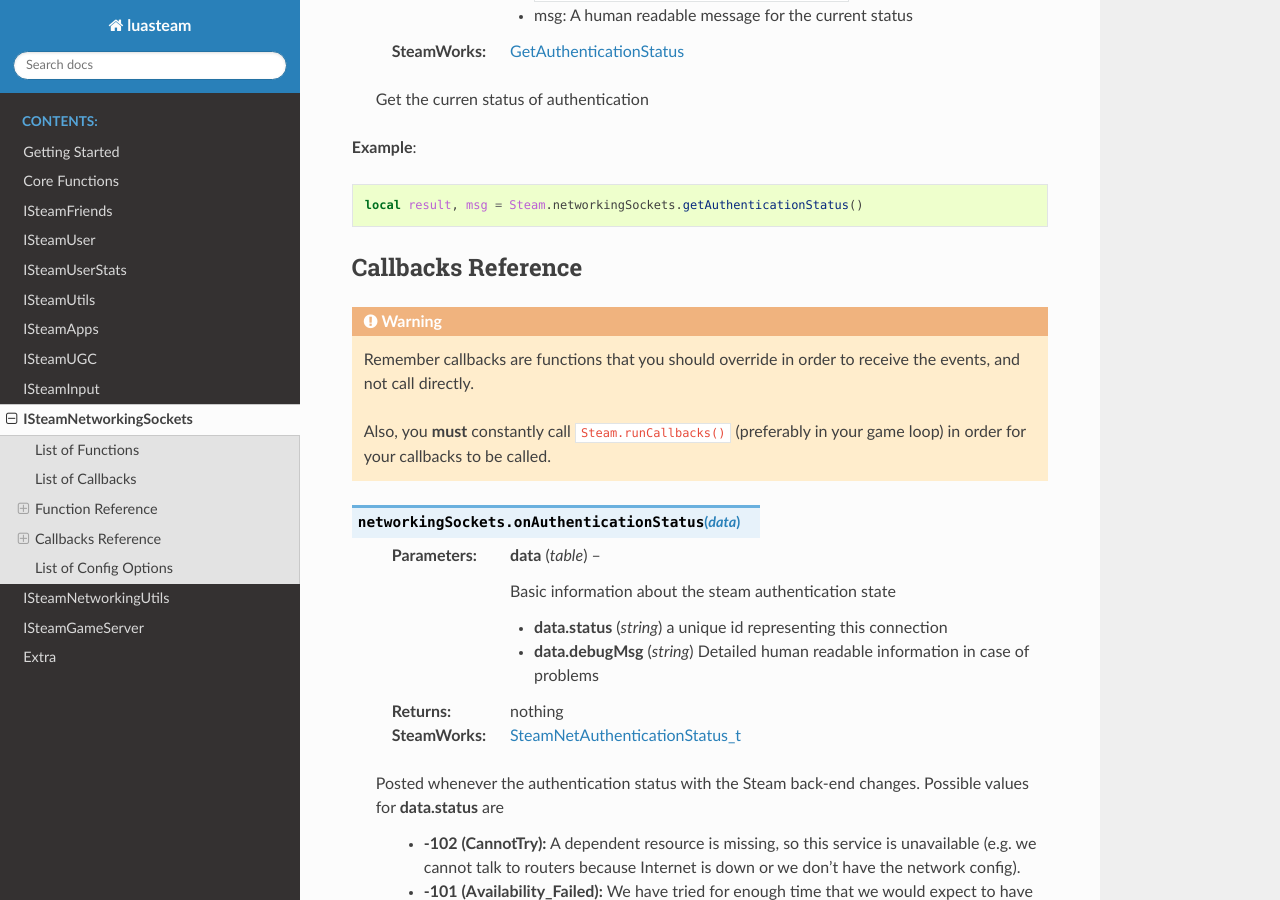
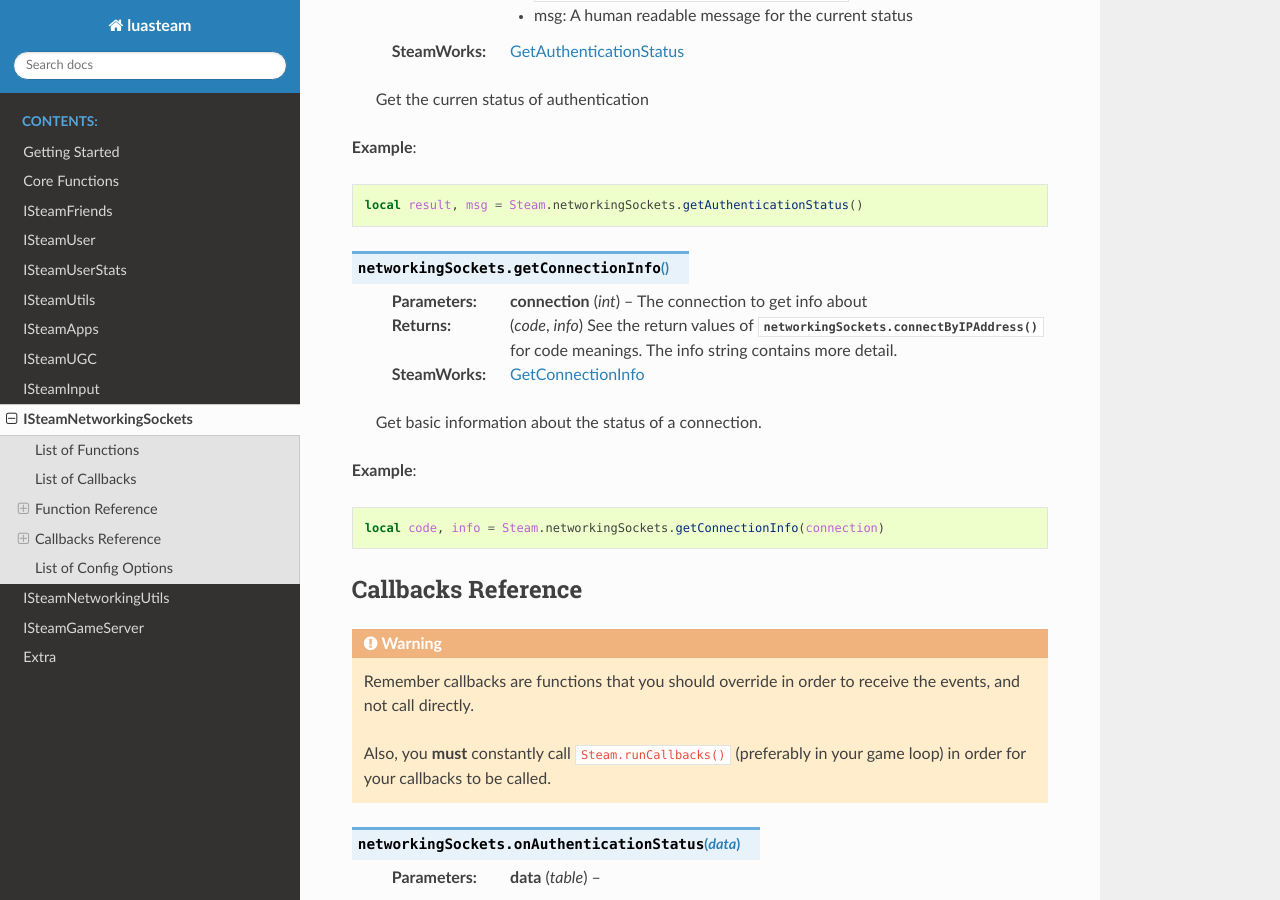
Before and after one commit to uspgamedev/luasteam, a Sphinx documentation site: the page built from docs/networkingSockets.rst, in a window 1280 px wide and 900 px high, scrolled down 6027 px. Built offline with Sphinx 7.4.7 and the Read the Docs theme 2.0.0, drawn with Linux system fonts in a browser that asks for light colours; some of the changed text lies outside the part shown.

Commit message:
Fix callback duplication & wrong handle return type. Update docs

```diff
--- a/docs/networkingSockets.rst
+++ b/docs/networkingSockets.rst
@@ -51,7 +51,7 @@ Function Reference
     :param uint64 steamID: The steamID of the remote host to connect to. Use :func:`Steam.extra.parseUint64('12345abcded')` to parse a steamID string
     :param integer virtualPort: The virtual port to connect to on the server.
     :param table options: Table with key value pairs to override default SteamNetworkingSockets options. See the config section at the bottom for possible values
-    :returns: (`userdata`) a socket object
+    :returns: (`int`) a connection id
     :SteamWorks: `CreateListenSocketP2P <https://partner.steamgames.com/doc/api/ISteamNetworkingSockets#CreateListenSocketP2P>`_
 
     Accept P2P connections through the Steam Network. If you want to change any networking settings, you need pass these options on creation. Implement the callback **TODO** to be notified about connection events.
@@ -77,14 +77,14 @@ Function Reference
 
     :param string localAdress: The adress to connect to in string format. E.g. to bind to localhost on port 55556, use **"127.0.0.1:55556"**.
     :param table options: Table with key value pairs to override default SteamNetworkingSockets options. See the config section at the bottom for possible values
-    :returns: (`userdata`) a socket object
+    :returns: (`int`) a connection id
     :SteamWorks: `ConnectByIPAddress <https://partner.steamgames.com/doc/api/ISteamNetworkingSockets#ConnectByIPAddress>`_
 
     Connect to a given adress as a "client". If you want to change any networking settings, you need pass these options on creation. Implement the callback :func:`networkingSockets.onConnectionChanged` to be notified about connection events.
 
 **Example**::
 
-    local socket = Steam.networkingSockets.connectByIPAddress("127.0.0.1:55556")
+    local connection = Steam.networkingSockets.connectByIPAddress("127.0.0.1:55556")
 
 .. function:: networkingSockets.acceptConnection()
 
@@ -198,6 +198,19 @@ Function Reference
 
     local result, msg = Steam.networkingSockets.getAuthenticationStatus()
 
+.. function:: networkingSockets.getConnectionInfo()
+
+    :param int connection: The connection to get info about
+    :returns: (`code`, `info`) See the return values of :func:`networkingSockets.connectByIPAddress` for code meanings. The info string contains more detail.
+    :SteamWorks: `GetConnectionInfo <https://partner.steamgames.com/doc/api/ISteamNetworkingSockets#GetConnectionInfo>`_
+
+    Get basic information about the status of a connection.
+
+**Example**::
+
+    local code, info = Steam.networkingSockets.getConnectionInfo(connection)
+
+
 Callbacks Reference
 -------------------
 
```
Also changed, not shown: 1 other file.
